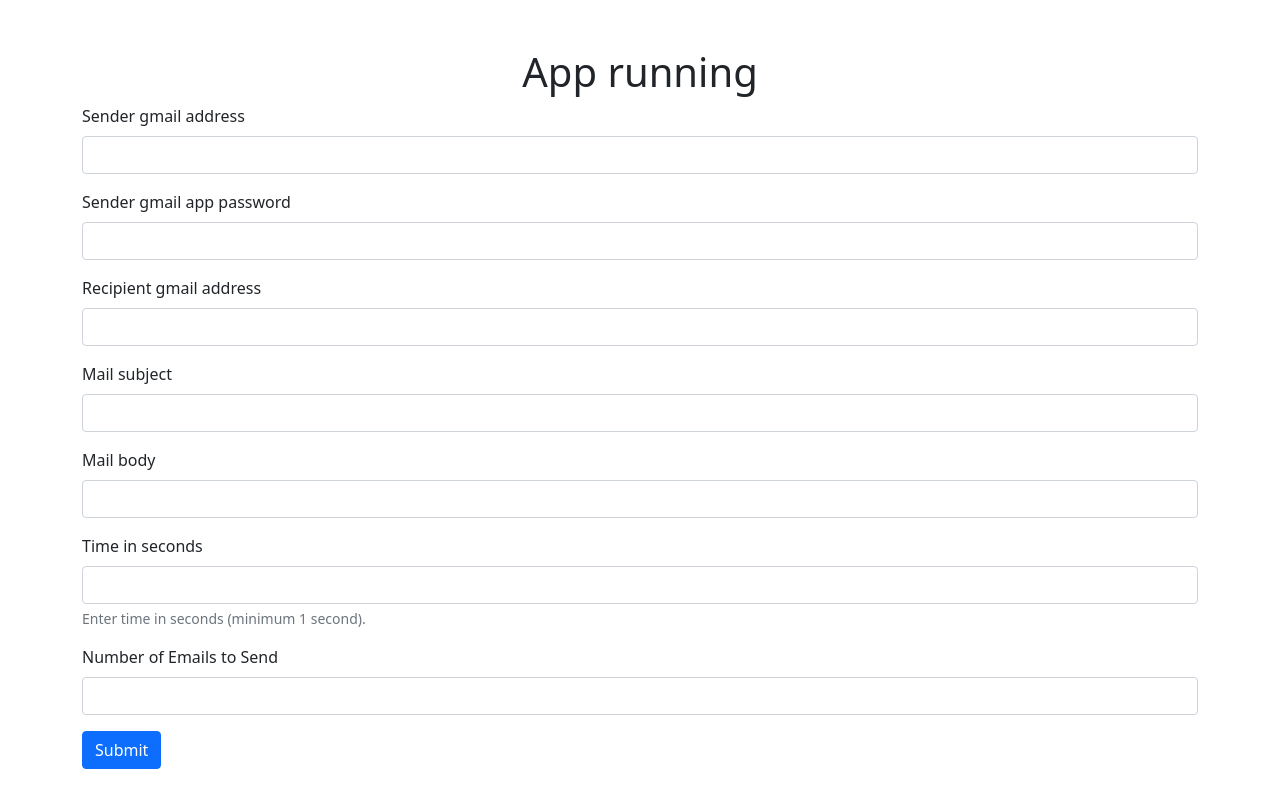
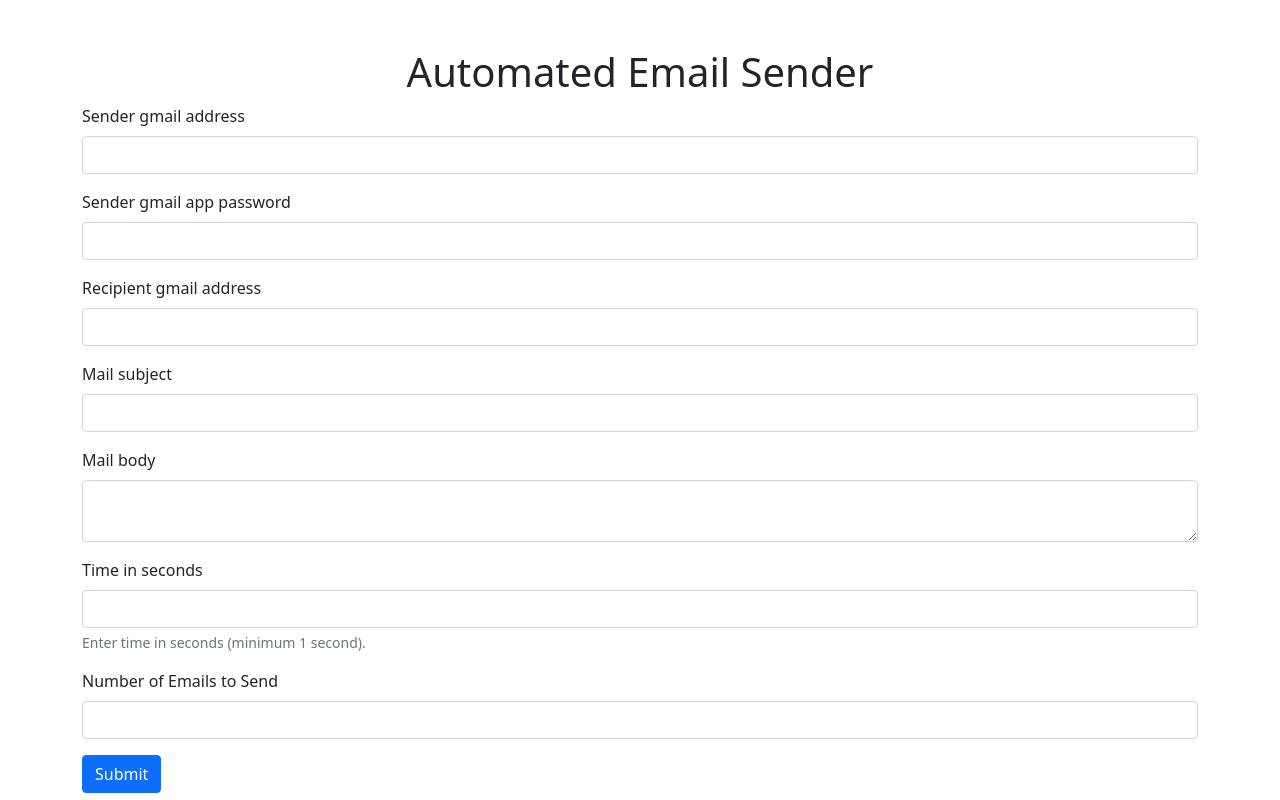
Before and after one commit to akaliakbor/AutoMailBot, a Django app: page / in a window 1280 px wide. Run offline with Django 5.2, Linux system fonts and the light colour scheme.

Commit message:
update text area input

```diff
--- a/templates/index.html
+++ b/templates/index.html
@@ -11,7 +11,7 @@
 
 <body>
     <div class="container mt-5">
-        <h1 class="text-center">App running</h1>
+        <h1 class="text-center">Automated Email Sender</h1>
 
         <div>
             <form method="POST" action="{% url 'show_data' %}">
@@ -40,7 +40,7 @@
 
                 <div class="mb-3">
                     <label for="mail_body" class="form-label">Mail body</label>
-                    <input type="text" class="form-control" id="mail_body" name="mail_body" aria-describedby="emailHelp">
+                    <textarea type="text" class="form-control" id="mail_body" name="mail_body" aria-describedby="emailHelp"></textarea>
                     <!-- <div id="emailHelp" class="form-text">We'll never share your email with anyone else.</div> -->
                 </div>
 
@@ -58,6 +58,7 @@
                 <button type="submit" class="btn btn-primary">Submit</button>
             </form>
         </div>
+
     </div>
 
 
```
